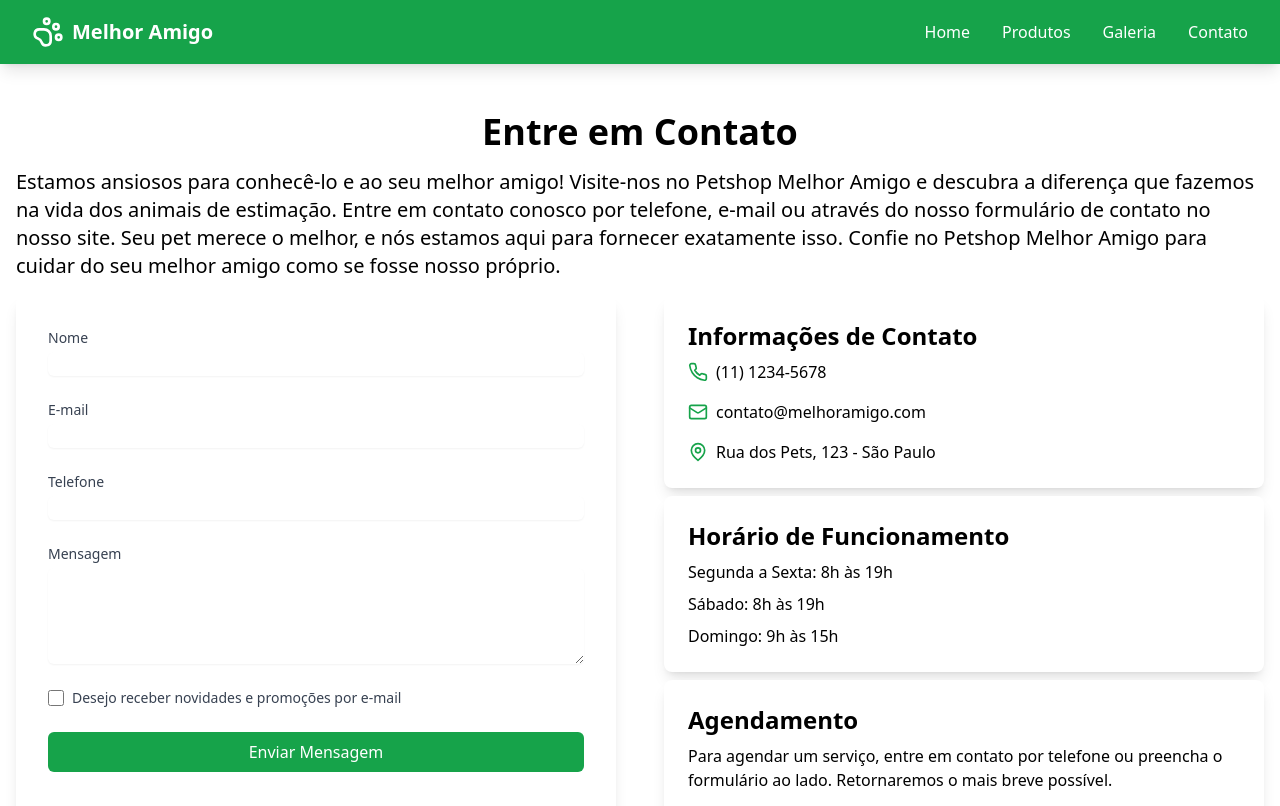
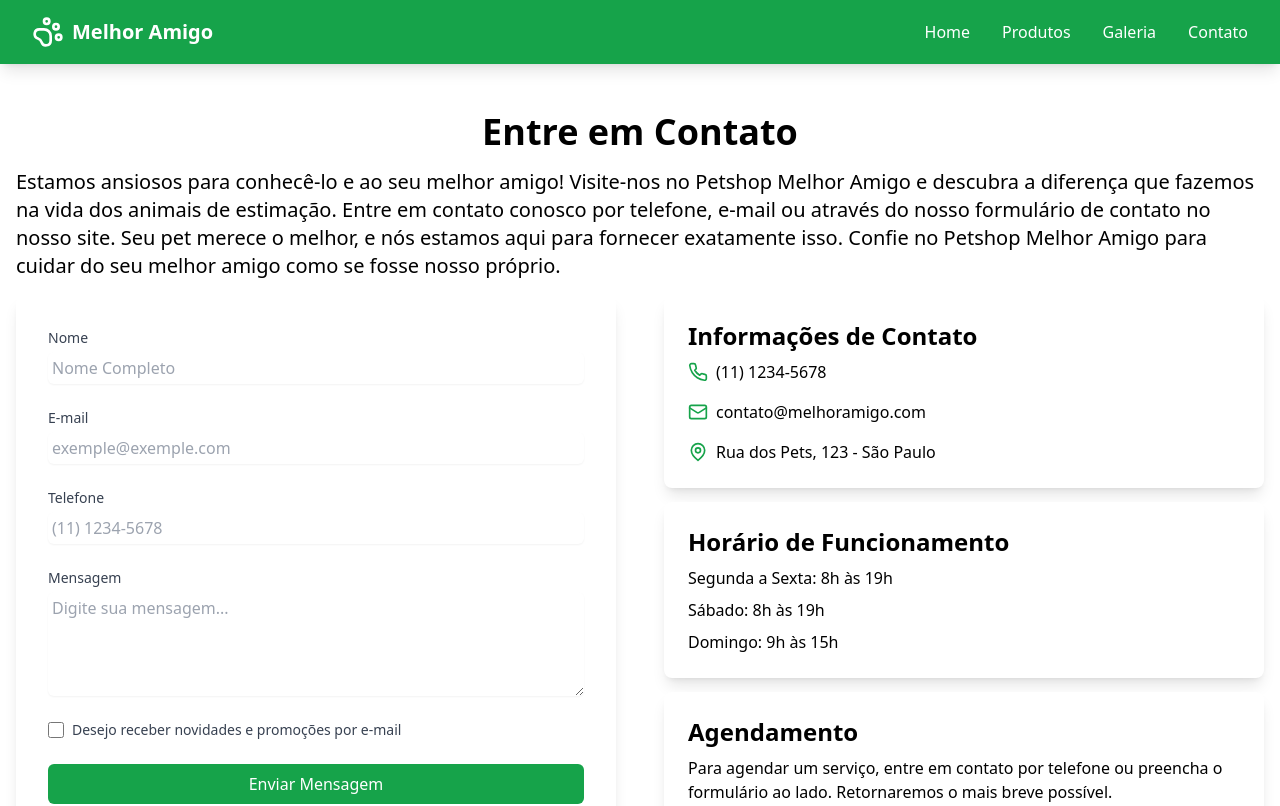
Before and after one commit to GabrielNunes5/PetShop-Melhor-Amigo, a React (Vite) app: page /contato in a window 1280 px wide. Shown: the top 806 px of the page. Built offline with nearby package versions, Linux system fonts and the light colour scheme.

Commit message:
fix: insert padding and placeholder in contact page

```diff
--- a/src/pages/Contact.tsx
+++ b/src/pages/Contact.tsx
@@ -50,10 +50,11 @@ function Contact() {
                 type="text"
                 id="name"
                 name="name"
+                placeholder='Nome Completo'
                 value={formData.name}
                 onChange={handleChange}
                 required
-                className="mt-1 block w-full rounded-md border-gray-300 shadow-sm focus:border-green-500 focus:ring-green-500"
+                className="mt-1 p-1 block w-full rounded-md border-gray-300 shadow-sm focus:border-green-500 focus:ring-green-500"
               />
             </div>
 
@@ -65,10 +66,11 @@ function Contact() {
                 type="email"
                 id="email"
                 name="email"
+                placeholder='exemple@exemple.com'
                 value={formData.email}
                 onChange={handleChange}
                 required
-                className="mt-1 block w-full rounded-md border-gray-300 shadow-sm focus:border-green-500 focus:ring-green-500"
+                className="mt-1 p-1 block w-full rounded-md border-gray-300 shadow-sm focus:border-green-500 focus:ring-green-500"
               />
             </div>
 
@@ -78,12 +80,13 @@ function Contact() {
               </label>
               <input
                 type="tel"
+                placeholder='(11) 1234-5678'
                 id="phone"
                 name="phone"
                 value={formData.phone}
                 onChange={handleChange}
                 required
-                className="mt-1 block w-full rounded-md border-gray-300 shadow-sm focus:border-green-500 focus:ring-green-500"
+                className="mt-1 p-1 block w-full rounded-md border-gray-300 shadow-sm focus:border-green-500 focus:ring-green-500"
               />
             </div>
 
@@ -94,11 +97,12 @@ function Contact() {
               <textarea
                 id="message"
                 name="message"
+                placeholder='Digite sua mensagem...'
                 value={formData.message}
                 onChange={handleChange}
                 rows={4}
                 required
-                className="mt-1 block w-full rounded-md border-gray-300 shadow-sm focus:border-green-500 focus:ring-green-500"
+                className="mt-1 p-1 block w-full rounded-md border-gray-300 shadow-sm focus:border-green-500 focus:ring-green-500"
               ></textarea>
             </div>
 
```
Also changed, not shown: 1 other file (tests, documents, lock files or other folders).
